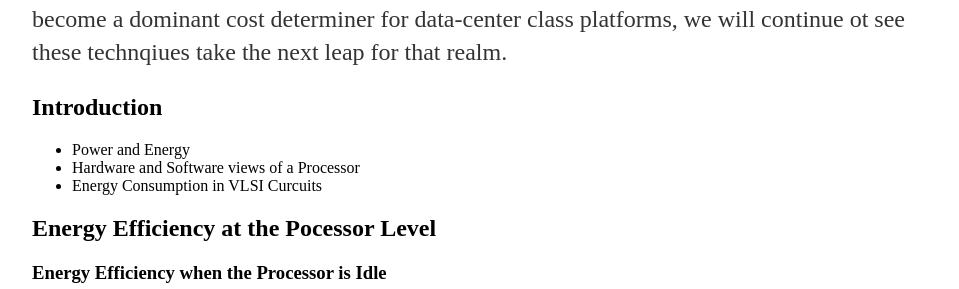
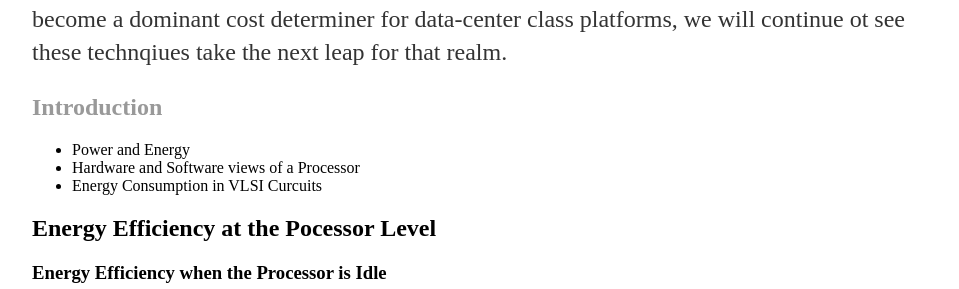
Before and after one commit to saxena/saxena.github.io, a Jekyll site: the page built from index.md, in a window 1280 px wide. Shown: the part 475-764 px from the top of the page, without its empty margins (160-1119 px from the left). Built offline with Jekyll 4.4.1, drawn with Linux system fonts in a browser that asks for light colours.

```diff
--- a/index.md
+++ b/index.md
@@ -9,7 +9,7 @@ These notes describe techniques used to design and implement Energy Efficient Co
 
 These techniques form the underlying basis for constructing highly energy efficient systems. The evolution of these technqiues has been shaped by the Performance and Power requiremetns for Mobile Smartphone Platforms. However, as energy efficiency starts to become a dominant cost determiner for data-center class platforms, we will continue ot see these technqiues take the next leap for that realm.
 
-## Introduction
+## [Introduction]
 - Power and Energy
 - Hardware and Software views of a Processor
 - Energy Consumption in VLSI Curcuits
```
Also changed, not shown: other parts of index.md (+2 -0 lines).
